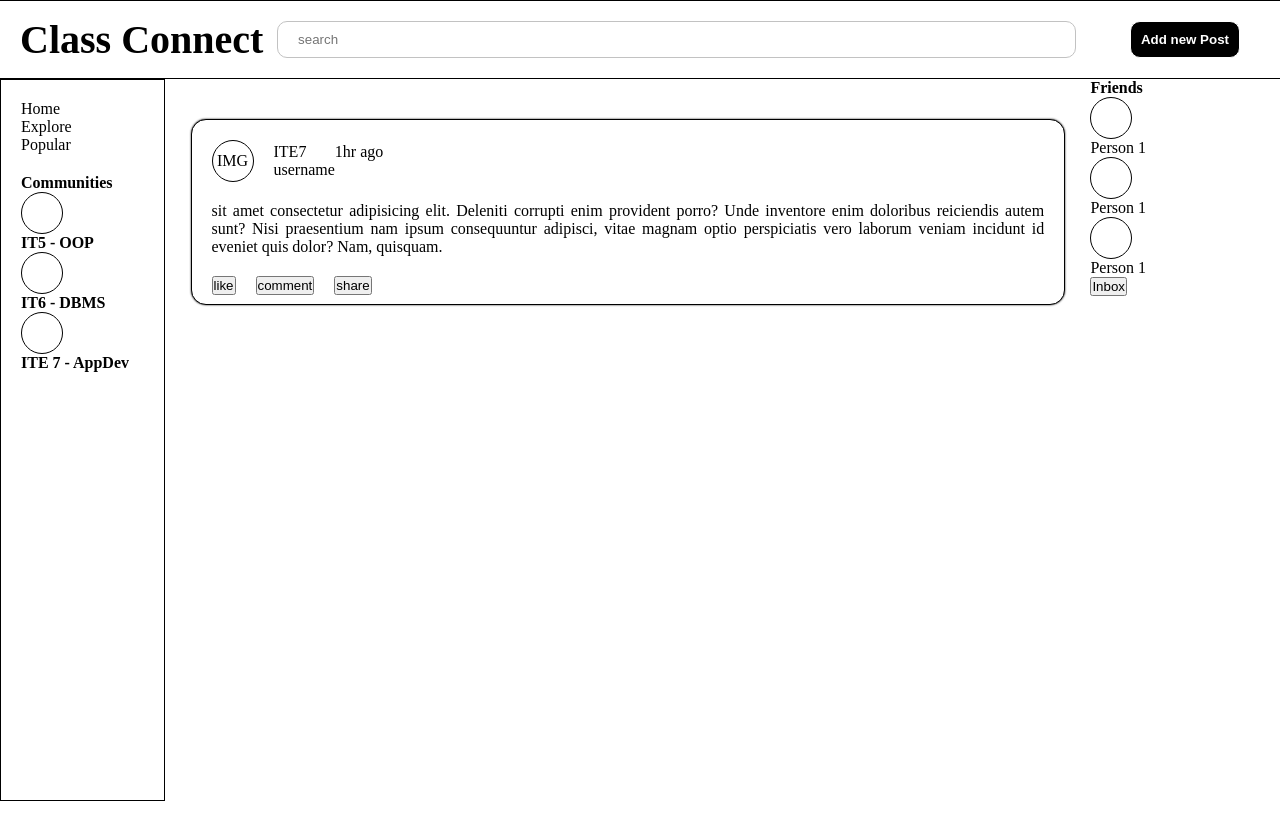
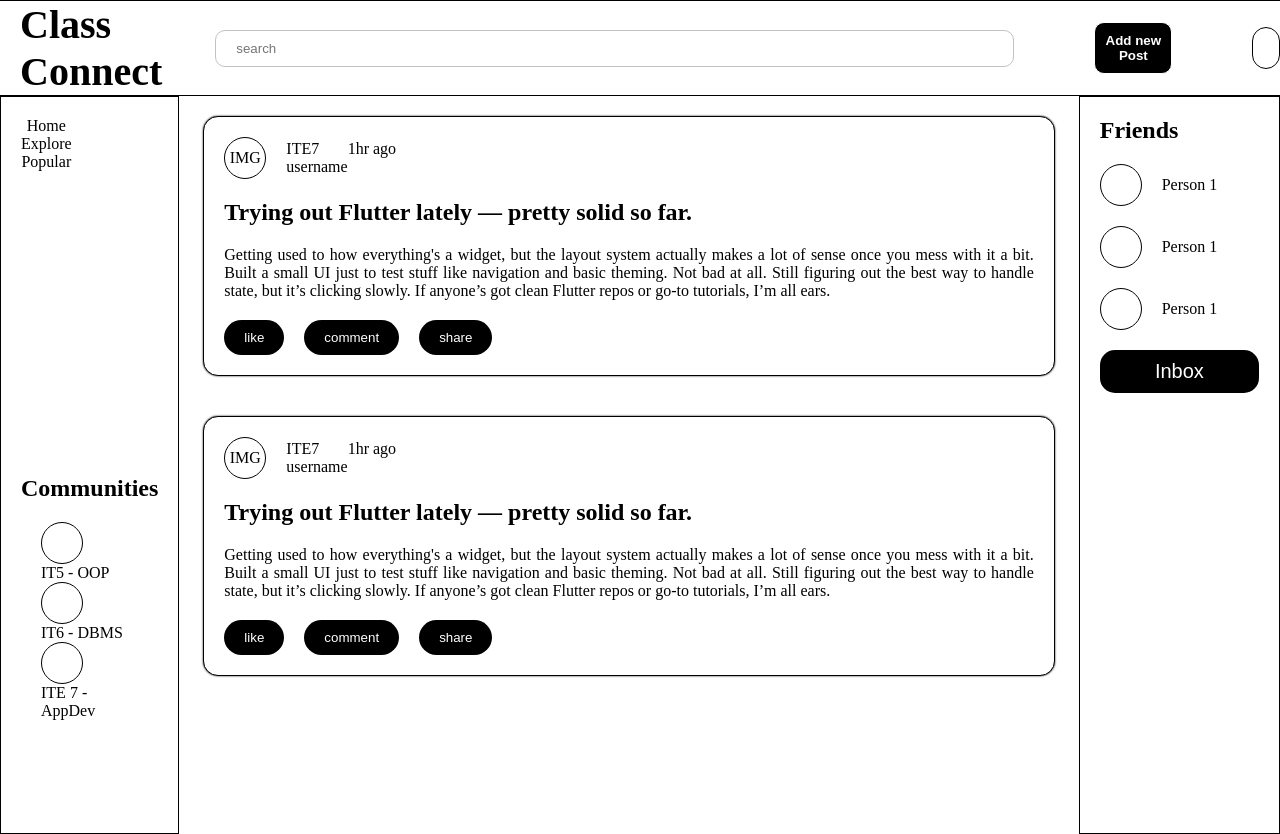
Before and after one commit to Izumi10shii/ClassConnectURSB, a PHP site: page /home.html in a window 1280 px wide. Before the commit the page ends 801 px from the top, so only its background shows below. Run offline with PHP 8.4, Linux system fonts and the light colour scheme.

Commit message:
updated home

```diff
--- a/home.css
+++ b/home.css
@@ -16,16 +16,14 @@ body {
 .homeHeader{
     background-color: white;
     display: flex;
-    justify-content: center;
+    justify-content: space-around;
     align-items: center;
     width: 100vw;
-    justify-content: space-between;
     align-items: center;
     border: 1px solid black;
-    padding: 10px;
+    gap: 40px;
 }
 .homeHeader .search{
-
     padding: 10px 20px;
     padding-right: 600px;
     border-radius: 10px;
@@ -51,7 +49,7 @@ font-size: 40px;
     background-color: white;
     color: black;
     padding: 20px;
-    height: 85vh;
+    height: 87vh;
     width: 260px;
 
     list-style-type: none;
@@ -61,6 +59,26 @@ font-size: 40px;
     justify-content: start;
     align-items: start;
     border: 1px solid black;
+}
+.leftSideUp{
+    display: flex;
+    flex-direction: column;
+    justify-content: start;
+    align-items: center;
+    height: 50%;
+}
+.leftSideDown{
+    height: 50%;
+    display: flex;
+    flex-direction: column;
+}
+.leftSideDown > div{
+    display: flex;
+    flex-direction: column;
+    margin: 20px;
+}
+.leftSideDown > div > div{
+    display: inline;
 }
 .scrollContainer{
     display: flex;
@@ -75,13 +93,14 @@ font-size: 40px;
     align-items: start;
     flex-direction: column;
     text-align: justify;
+
     background-color: white;
     border: 1px solid black;
     padding: 20px;
     gap:20px;
     width: 90%;
-    margin: 40px;
-    height: 20%;
+    margin: 20px;
+
     box-shadow: 0 0 2px black;
     border-radius: 15px;
 }
@@ -109,9 +128,17 @@ font-size: 40px;
     display: flex;
 
 }
+
 .interactionHeader{
     display: flex;
     gap: 20px;
+}
+.interactionHeader button{
+    border: none;
+    padding: 10px 20px;
+    background-color: black;
+    color: white;
+    border-radius: 20px;
 }
 .commentSection{
     background-color: #1e1e1e;
@@ -126,7 +153,31 @@ font-size: 40px;
 .sendCommentBTN{
     padding: 10px 40px;
 }
+.rightSidebar h2{
+
+}
 .rightSidebar{
     background-color: white;
     width: 400px;
+    border: 1px solid black;
+    padding: 20px;
+    display: flex;
+    flex-direction: column;
+    justify-content: start;
+    align-content: center;
+    gap: 20px;
 }
+.rightSidebar > div{
+    display: flex;
+    justify-content: start;
+    align-items: center;
+    gap: 20px;
+}
+.rightSidebar button{
+    padding: 10px;
+    border-radius: 15px ;
+    border: none;
+    background-color: black;
+    color: white;
+    font-size: 20px;
+}
--- a/home.html
+++ b/home.html
@@ -13,6 +13,7 @@
         <h1>Class Connect</h1>
         <input class="search" type="text" placeholder="search">
         <button class="addPostBtn">Add new Post</button>
+        <div class="pfp"></div>
     </nav>
 
     <div class="HomeContainer">
@@ -23,16 +24,25 @@
                 <li>Popular</li>
             </div>
             <div class="leftSideDown">
-                <h4>Communities</h4>
+                <h2>Communities</h2>
                 <div>
-                    <div class="pfp"></div>
-                    <h4>IT5 - OOP</h4>
+                    <div>
 
-                    <div class="pfp"></div>
-                    <h4>IT6 - DBMS</h4>
+                        <div class="pfp"></div>
+                        <div>IT5 - OOP</div>
+                    </div>
 
-                    <div class="pfp"></div>
-                    <h4>ITE 7 - AppDev</h4>
+                    <div>
+
+                        <div class="pfp"></div>
+                        <div>IT6 - DBMS</div>
+                    </div>
+
+                    <div>
+
+                        <div class="pfp"></div>
+                        <div>ITE 7 - AppDev</div>
+                    </div>
                 </div>
             </div>
         </div>
@@ -58,16 +68,42 @@
                         <p>1hr ago</p>
                     </div>
                 </div>
-                <div> sit amet consectetur adipisicing elit. Deleniti corrupti enim provident porro?
-                    Unde inventore enim doloribus reiciendis autem sunt? Nisi praesentium nam ipsum consequuntur
-                    adipisci, vitae magnam optio perspiciatis vero laborum veniam incidunt id eveniet quis dolor? Nam,
-                    quisquam.</div>
+                <h2>Trying out Flutter lately — pretty solid so far.</h2>
+                <div>Getting used to how everything's a widget, but the layout system actually makes a lot of sense once
+                    you mess with it a bit. Built a small UI just to test stuff like navigation and basic theming. Not
+                    bad at all.
+                    Still figuring out the best way to handle state, but it’s clicking slowly.
+                    If anyone’s got clean Flutter repos or go-to tutorials, I’m all ears.</div>
                 <div class="interactionHeader">
                     <button class="like">like</button>
                     <button class="commentBTN">comment</button>
                     <button class="share">share</button>
                 </div>
 
+            </div>
+
+            <div class="post">
+                <div class="postHeader">
+                    <div class="pfp">IMG</div>
+                    <div class="postHeaderPoster">
+                        <div class="postHeaderCol">
+                            <p>ITE7</p>
+                            <div>username</div>
+                        </div>
+                        <p>1hr ago</p>
+                    </div>
+                </div>
+                <h2>Trying out Flutter lately — pretty solid so far.</h2>
+                <div>Getting used to how everything's a widget, but the layout system actually makes a lot of sense once
+                    you mess with it a bit. Built a small UI just to test stuff like navigation and basic theming. Not
+                    bad at all.
+                    Still figuring out the best way to handle state, but it’s clicking slowly.
+                    If anyone’s got clean Flutter repos or go-to tutorials, I’m all ears.</div>
+                <div class="interactionHeader">
+                    <button class="like">like</button>
+                    <button class="commentBTN">comment</button>
+                    <button class="share">share</button>
+                </div>
 
             </div>
             <!--
@@ -85,7 +121,7 @@
 
 
         <div class="rightSidebar">
-            <h4>Friends</h4>
+            <h2>Friends</h2>
             <div>
                 <div class="pfp"></div>
                 <div>Person 1</div>
```
